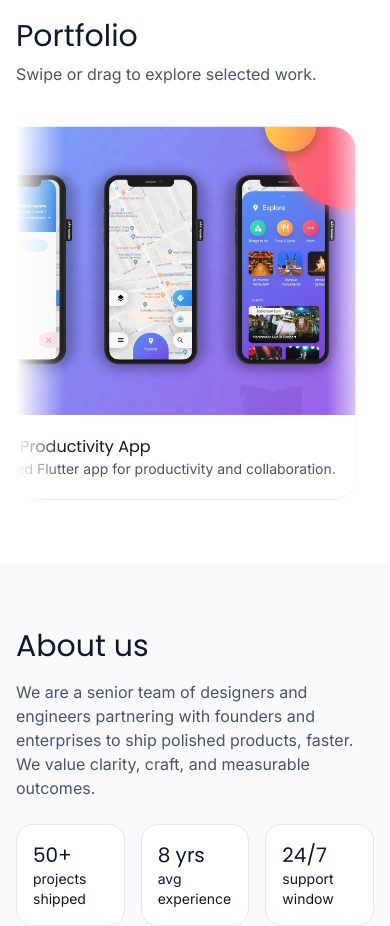
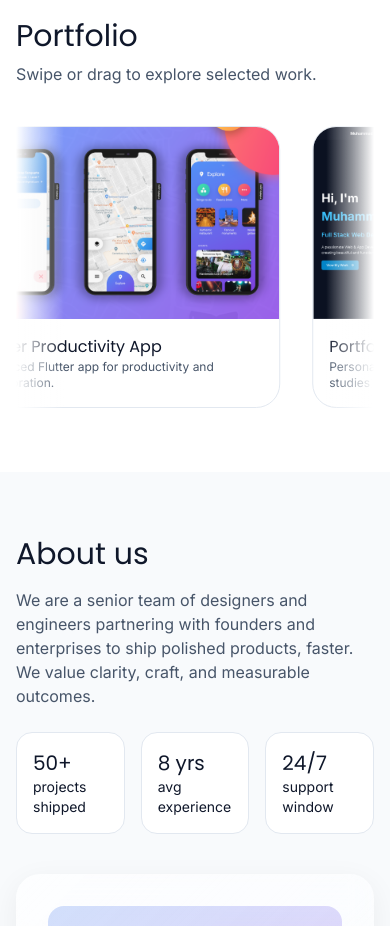
Before and after one commit to YounasKhan2/Apexbyte, a Next.js app: page / in a window 390 px wide. Shown: the part 3920-4846 px from the top of the page. Built offline with nearby package versions, Linux system fonts and the light colour scheme; no server answers.

Commit message:
feat: improve portfolio item layout with responsive widths and heights, and adjust text sizes for better readability

```diff
--- a/components/Portfolio.tsx
+++ b/components/Portfolio.tsx
@@ -58,9 +58,9 @@ export default function Portfolio() {
             {loopItems.map((item, idx) => (
               <div
                 key={`${item.id}-${idx}`}
-                className="group relative mr-4 w-[370x] shrink-0 overflow-hidden rounded-3xl border border-slate-200 bg-white focus:outline-none focus-visible:ring-2 focus-visible:ring-primary/40"
+                className="group relative mr-4 w-[85vw] max-w-xs sm:w-72 md:w-80 lg:w-[320px] shrink-0 overflow-hidden rounded-3xl border border-slate-200 bg-white focus:outline-none focus-visible:ring-2 focus-visible:ring-primary/40"
               >
-                <div className="relative h-72 overflow-hidden">
+                <div className="relative h-48 sm:h-56 md:h-64 lg:h-72 overflow-hidden">
                   <img
                     loading="lazy"
                     src={item.img}
@@ -68,9 +68,9 @@ export default function Portfolio() {
                     className="h-full w-full object-cover transition-transform duration-500 group-hover:scale-105"
                   />
                 </div>
-                <div className="p-5">
-                  <div className="font-heading">{item.title}</div>
-                  <div className="text-sm text-slate-600">{item.desc}</div>
+                <div className="p-4 sm:p-5">
+                  <div className="font-heading text-base sm:text-lg">{item.title}</div>
+                  <div className="text-xs sm:text-sm text-slate-600">{item.desc}</div>
                 </div>
               </div>
             ))}
```
